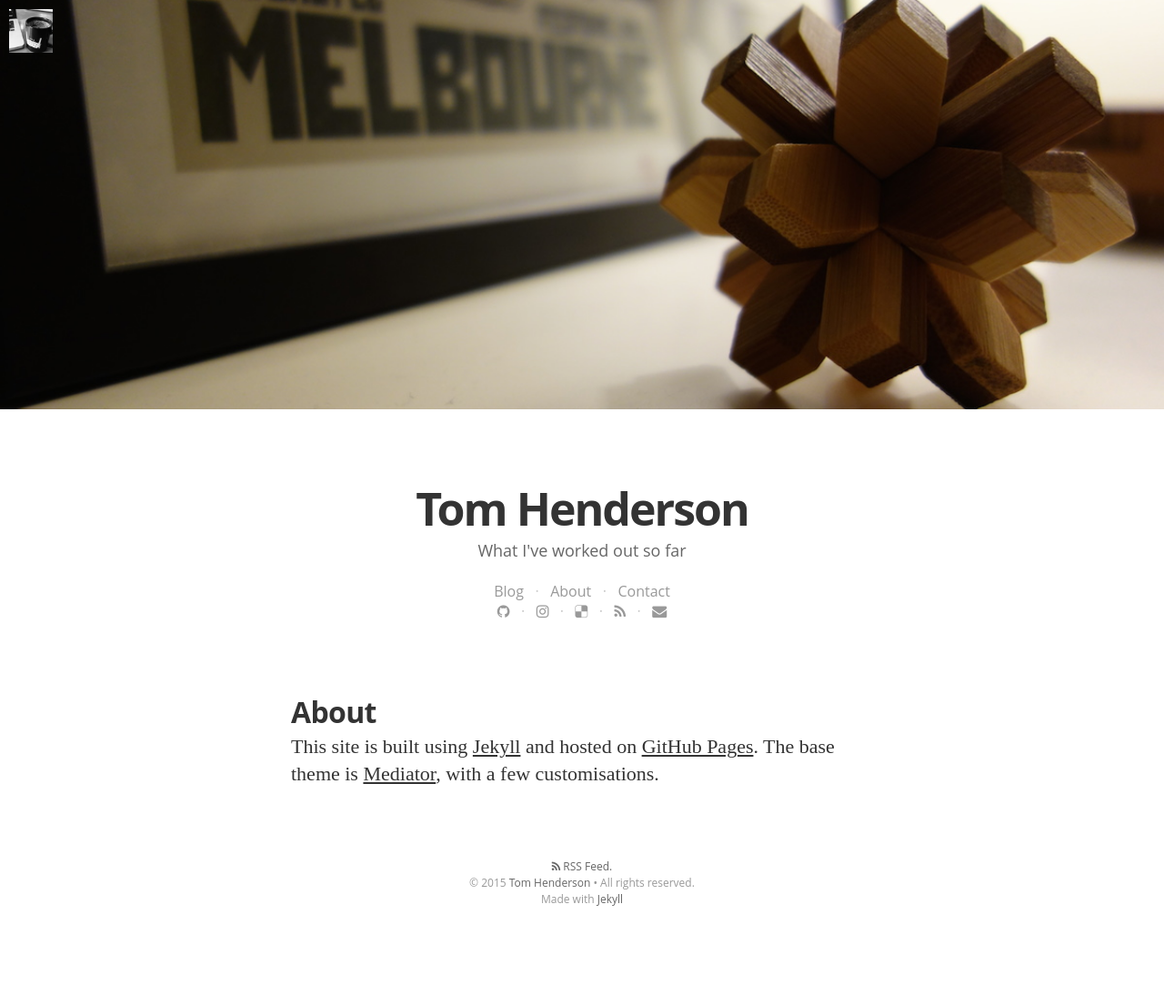
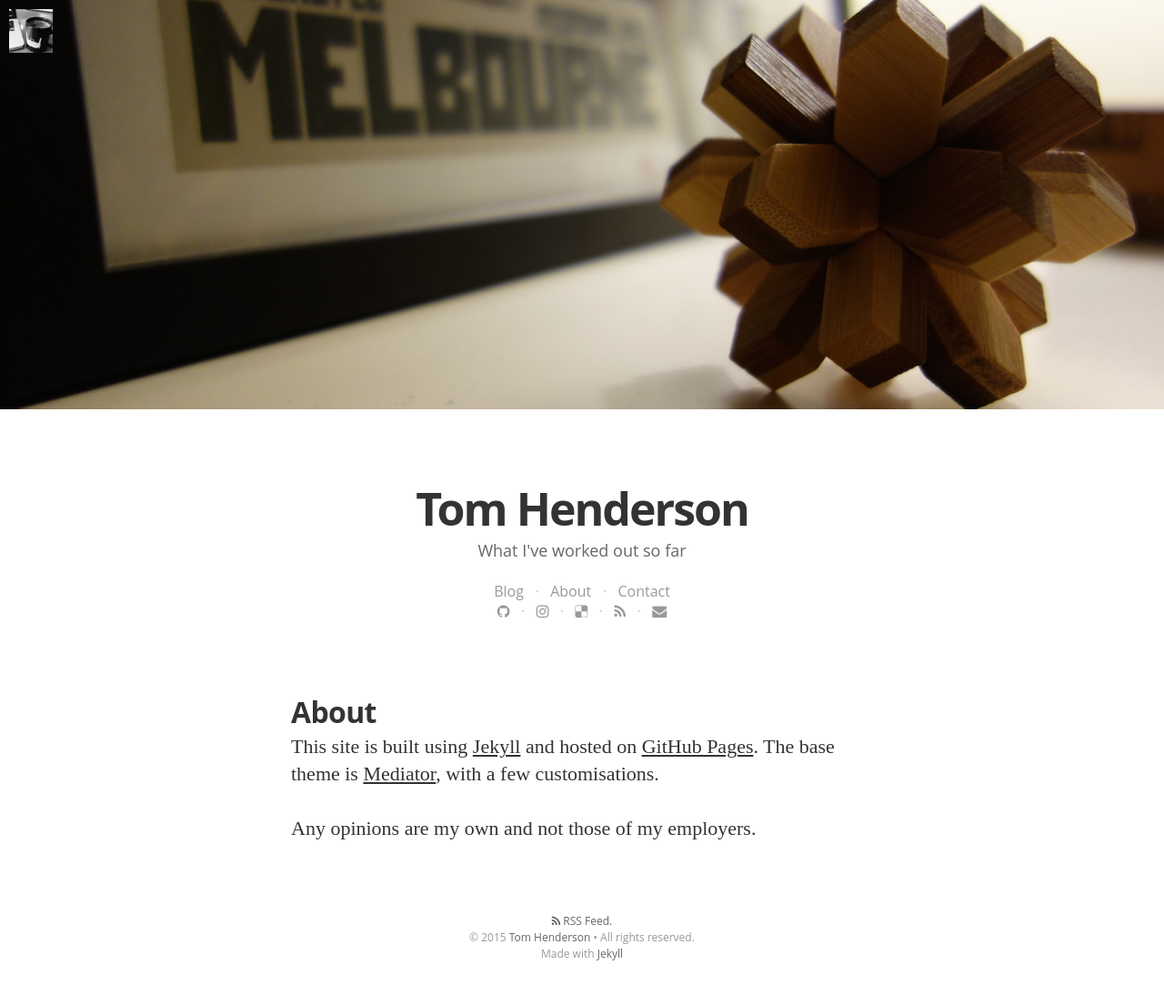
Before and after one commit to tom-henderson/tom-henderson.github.io, a Jekyll site: the page built from about.md, in a window 1280 px wide. Shown: the whole page at 91% size. Built offline with Jekyll 4.4.1, drawn with Linux system fonts in a browser that asks for light colours; nearby versions of some CDN libraries; some web fonts are replaced; Markdown is read by kramdown in place of the engine named in the settings; before the commit the page ends 1045 px from its top, so only the background shows below that.

Commit message:
Update about.

```diff
--- a/about.md
+++ b/about.md
@@ -8,3 +8,5 @@ permalink: /about/
 # About
 
 This site is built using [Jekyll](http://jekyllrb.com) and hosted on [GitHub Pages](https://pages.github.com). The base theme is [Mediator](https://github.com/dirkfabisch/mediator), with a few customisations.
+
+Any opinions are my own and not those of my employers.
```
